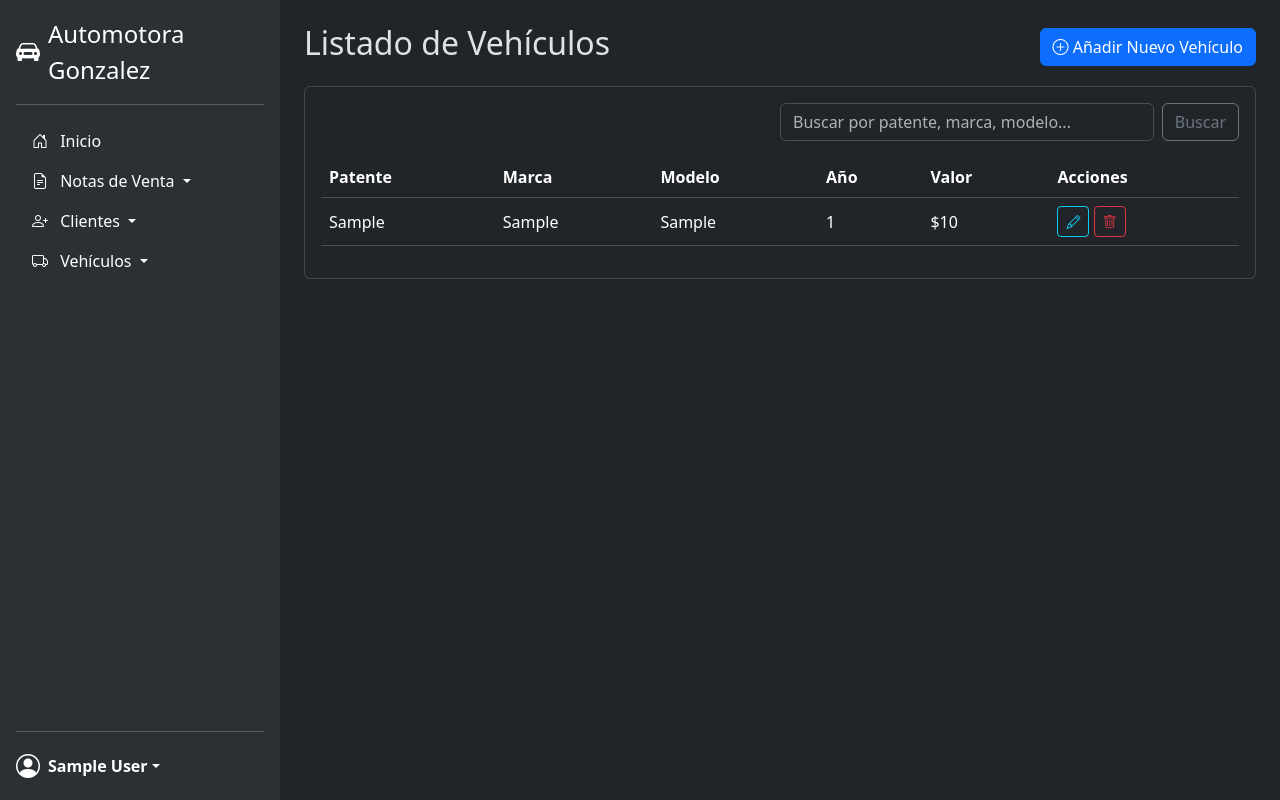
After one commit to RodolfoGomezHernandez/AutomotoraGonzalez, a Flask app: page /vehiculos in a window 1280 px wide. The commit adds this page. Run offline with Flask 3, Linux system fonts and the light colour scheme; a user stored in the database is signed in; tables that the repository leaves empty hold one stand-in row (values such as "Sample post").

Commit message:
Se agrega formularios de listar clientes y vehiculos

```diff
--- a/app/routes.py
+++ b/app/routes.py
@@ -1,15 +1,14 @@
 from flask import render_template, request, flash, redirect, url_for, Blueprint, make_response, abort
 from flask_login import login_required, current_user
 from app import db
-from sqlalchemy import or_, cast, String
+from sqlalchemy import or_, cast, String, Date
 from sqlalchemy.exc import IntegrityError
 from fpdf import FPDF
 import os
 import datetime
 
 from .models import NotaVenta, Cliente, Vehiculo, Pago
-from .forms import NotaVentaForm
-from .forms import ClienteForm, VehiculoForm
+from .forms import NotaVentaForm, ClienteForm, VehiculoForm
 
 bp = Blueprint('main', __name__)
 
@@ -19,12 +18,12 @@ bp = Blueprint('main', __name__)
 def index():
     return render_template('index.html', title='Inicio')
 
+# --- RUTAS DE NOTAS DE VENTA ---
 @bp.route('/notas-venta')
 @login_required
 def listar_notas_venta():
     page = request.args.get('page', 1, type=int)
     per_page = request.args.get('per_page', 20, type=int)
-    # Nuevos parámetros de búsqueda
     search_field = request.args.get('search_field', 'todos')
     search_query = request.args.get('q', '', type=str)
 
@@ -44,7 +43,7 @@ def listar_notas_venta():
             query = query.filter(or_(Vehiculo.marca.like(search_term), Vehiculo.modelo.like(search_term), Vehiculo.patente.like(search_term)))
         elif search_field == 'estado':
             query = query.filter(NotaVenta.estado.like(search_term))
-        else: # Búsqueda en todos los campos
+        else:
             query = query.filter(or_(
                 cast(NotaVenta.id, String).like(search_term),
                 Cliente.nombre.like(search_term),
@@ -69,24 +68,15 @@ def listar_notas_venta():
         search_field=search_field
     )
 
-
-
-
 @bp.route('/notas-venta/crear', methods=['GET', 'POST'])
 @login_required
 def crear_nota_venta():
     form = NotaVentaForm()
     if form.validate_on_submit():
         try:
-            # El pago se crea primero
-            pago = Pago(
-                metodo_pago=form.metodo_pago.data,
-                total=form.monto_final.data
-            )
+            pago = Pago(metodo_pago=form.metodo_pago.data, total=form.monto_final.data)
             db.session.add(pago)
-            db.session.flush() # Se usa flush para obtener el ID del pago antes del commit
-
-            # Se crea la nota de venta
+            db.session.flush()
             nota = NotaVenta(
                 cliente_rut=form.cliente_rut.data,
                 vehiculo_patente=form.vehiculo_patente.data,
@@ -107,157 +97,35 @@ def crear_nota_venta():
         except Exception as e:
             db.session.rollback()
             flash(f'Ocurrió un error inesperado: {e}', 'danger')
-
     return render_template('notas_venta/crear_editar.html', title='Crear Nota de Venta', form=form)
 
-@bp.route('/notas-venta/editar/<int:id>', methods=['GET', 'POST'])
+# ... (resto de rutas de notas de venta: editar, eliminar, pdf)
+
+# --- RUTAS DE CLIENTES ---
+@bp.route('/clientes')
 @login_required
-def editar_nota_venta(id):
-    nota = db.session.get(NotaVenta, id) or abort(404)
-    form = NotaVentaForm(obj=nota)
-
-    if form.validate_on_submit():
-        try:
-            nota.cliente_rut = form.cliente_rut.data
-            nota.vehiculo_patente = form.vehiculo_patente.data
-            nota.fecha_venta = form.fecha_venta.data
-            nota.monto_final = form.monto_final.data
-            nota.estado = form.estado.data
-            nota.observaciones = form.observaciones.data
-
-            if nota.pago:
-                nota.pago.metodo_pago = form.metodo_pago.data
-                nota.pago.total = form.monto_final.data
-
-            db.session.commit()
-            flash('Nota de venta actualizada con éxito.', 'success')
-            return redirect(url_for('main.listar_notas_venta'))
-        except Exception as e:
-            db.session.rollback()
-            flash(f'Error al actualizar la nota de venta: {e}', 'danger')
-
-    # Precargar datos en el formulario para la vista GET
-    form.cliente_rut.data = nota.cliente_rut
-    form.vehiculo_patente.data = nota.vehiculo_patente
-    form.fecha_venta.data = nota.fecha_venta
-    form.monto_final.data = nota.monto_final
-    form.estado.data = nota.estado
-    form.observaciones.data = nota.observaciones
-    if nota.pago:
-        form.metodo_pago.data = nota.pago.metodo_pago
-
-    return render_template('notas_venta/crear_editar.html', title='Editar Nota de Venta', form=form, nota_id=id)
-
-@bp.route('/notas-venta/eliminar/<int:id>', methods=['POST'])
-@login_required
-def eliminar_nota_venta(id):
-    nota = db.session.get(NotaVenta, id) or abort(404)
-    try:
-        # Es importante eliminar la nota primero, y el pago después si es necesario
-        # por la relación de clave foránea. O configurar el borrado en cascada en el modelo.
-        pago = nota.pago
-        db.session.delete(nota)
-        if pago:
-            db.session.delete(pago)
-        db.session.commit()
-        flash('Nota de venta eliminada con éxito.', 'success')
-    except Exception as e:
-        db.session.rollback()
-        flash(f'Error al eliminar la nota de venta: {e}', 'danger')
-
-    return redirect(url_for('main.listar_notas_venta'))
-
-# Clase personalizada para añadir cabecera y pie de página al PDF
-class PDF(FPDF):
-    def header(self):
-        logo_path = os.path.join(os.path.abspath(os.path.dirname(__name__)), 'app', 'static', 'img', 'logo.png')
-        if os.path.exists(logo_path):
-            self.image(logo_path, 10, 8, 33)
-            self.set_font('Arial', 'B', 15)
-            self.cell(80)
-            self.cell(30, 10, 'Nota de Venta', 0, 0, 'C')
-            self.ln(20)
-
-    def footer(self):
-        self.set_y(-15)
-        self.set_font('Arial', 'I', 8)
-        self.cell(0, 10, f'Página {self.page_no()}', 0, 0, 'C')
-        self.cell(0, 10, 'Automotora Gonzalez | Gracias por su compra.', 0, 0, 'R')
-
-@bp.route('/notas-venta/pdf/<int:id>')
-@login_required
-def generar_pdf(id):
-    nota = db.session.get(NotaVenta, id) or abort(404)
-
-    pdf = PDF()
-    pdf.add_page()
-
-    # --- Información General ---
-    pdf.set_font('Arial', 'B', 12)
-    pdf.cell(0, 10, f"Folio: #{nota.id}", 0, 1)
-    pdf.set_font('Arial', '', 12)
-    pdf.cell(0, 10, f"Fecha de Venta: {nota.fecha_venta.strftime('%d-%m-%Y')}", 0, 1)
-    pdf.ln(10)
-
-    # --- Datos del Cliente y Vendedor ---
-    pdf.set_font('Arial', 'B', 12)
-    pdf.set_fill_color(230, 245, 230)
-    pdf.cell(95, 10, 'Datos del Cliente', 1, 0, 'C', fill=True)
-    pdf.cell(95, 10, 'Datos del Vendedor', 1, 1, 'C', fill=True)
-
-    pdf.set_font('Arial', '', 10)
-    pdf.cell(95, 7, f"Nombre: {nota.cliente.nombre} {nota.cliente.apellido}", 1, 0)
-    pdf.cell(95, 7, f"Nombre: {nota.vendedor.name}", 1, 1)
-    pdf.cell(95, 7, f"RUT: {nota.cliente.rut_formateado()}", 1, 0)
-    pdf.cell(95, 7, f"Email: {nota.vendedor.email}", 1, 1)
-    pdf.cell(95, 7, f"Telefono: {nota.cliente.telefono}", 1, 0)
-    pdf.cell(95, 7, "", 1, 1)
-
-    pdf.multi_cell(95, 7, f"Direccion: {nota.cliente.direccion}, {nota.cliente.ciudad}", 1)
-    pdf.ln(10)
-
-    # --- Detalles del Vehículo ---
-    pdf.set_font('Arial', 'B', 12)
-    pdf.cell(0, 10, 'Detalles del Vehiculo', 1, 1, 'C', fill=True)
-
-    pdf.set_font('Arial', '', 10)
-    pdf.cell(95, 7, f"Patente: {nota.vehiculo.patente}", 1, 0)
-    pdf.cell(95, 7, f"Marca / Modelo: {nota.vehiculo.marca} {nota.vehiculo.modelo}", 1, 1)
-    pdf.cell(95, 7, f"Ano: {nota.vehiculo.ano}", 1, 0)
-    pdf.cell(95, 7, f"N Chasis: {nota.vehiculo.chasis_n}", 1, 1)
-    pdf.cell(95, 7, f"N Motor: {nota.vehiculo.motor_n}", 1, 0)
-    pdf.cell(95, 7, f"Color: {nota.vehiculo.color}", 1, 1)
-    pdf.ln(10)
-
-    # --- Condiciones de Pago y Total ---
-    pdf.set_font('Arial', 'B', 12)
-    pdf.cell(0, 10, 'Condiciones de la Venta', 1, 1, 'C', fill=True)
-
-    pdf.set_font('Arial', '', 10)
-    pdf.cell(0, 7, f"Metodo de Pago: {nota.pago.metodo_pago.capitalize()}", 1, 1)
-
-    pdf.multi_cell(0, 7, f"Observaciones: {nota.observaciones or 'Sin observaciones.'}", 1)
-
-    pdf.set_font('Arial', 'B', 14)
-    monto_formateado = "${:,.0f}".format(nota.monto_final).replace(',', '.')
-    pdf.cell(0, 15, f"Monto Final: {monto_formateado}", 1, 1, 'R')
-
-    response = make_response(bytes(pdf.output()))
-    response.headers['Content-Type'] = 'application/pdf'
-    response.headers['Content-Disposition'] = f'inline; filename=nota_venta_{nota.id}.pdf'
-
-    return response
-
+def listar_clientes():
+    page = request.args.get('page', 1, type=int)
+    search_query = request.args.get('q', '', type=str)
+    query = Cliente.query
+    if search_query:
+        search_term = f"%{search_query}%"
+        query = query.filter(or_(
+            Cliente.rut.like(search_term),
+            Cliente.nombre.like(search_term),
+            Cliente.apellido.like(search_term)
+        ))
+    clientes = query.order_by(Cliente.nombre).paginate(page=page, per_page=15)
+    return render_template('listar_clientes.html', title='Listado de Clientes', clientes=clientes, search_query=search_query)
 
 @bp.route('/clientes/crear', methods=['GET', 'POST'])
 @login_required
 def crear_cliente():
     form = ClienteForm()
     if form.validate_on_submit():
-        # Limpia el RUT antes de guardarlo en la base de datos
         rut_limpio = form.rut.data.replace(".", "").replace("-", "").lower()
         cliente = Cliente(
-            rut=rut_limpio, # Guarda el RUT sin formato
+            rut=rut_limpio,
             nombre=form.nombre.data,
             apellido=form.apellido.data,
             telefono=form.telefono.data,
@@ -267,9 +135,56 @@ def crear_cliente():
         db.session.add(cliente)
         db.session.commit()
         flash('Cliente añadido con éxito.', 'success')
-        return redirect(url_for('main.index'))
+        return redirect(url_for('main.listar_clientes'))
     return render_template('crear_editar_simple.html', title='Añadir Nuevo Cliente', form=form)
 
+@bp.route('/clientes/editar/<rut>', methods=['GET', 'POST'])
+@login_required
+def editar_cliente(rut):
+    cliente = Cliente.query.get_or_404(rut)
+    form = ClienteForm(original_rut=cliente.rut, obj=cliente)
+    if form.validate_on_submit():
+        rut_limpio = form.rut.data.replace(".", "").replace("-", "").lower()
+        cliente.rut = rut_limpio
+        cliente.nombre = form.nombre.data
+        cliente.apellido = form.apellido.data
+        cliente.telefono = form.telefono.data
+        cliente.direccion = form.direccion.data
+        cliente.ciudad = form.ciudad.data
+        db.session.commit()
+        flash('Cliente actualizado con éxito.', 'success')
+        return redirect(url_for('main.listar_clientes'))
+    form.rut.data = cliente.rut_formateado()
+    return render_template('crear_editar_simple.html', title='Editar Cliente', form=form)
+
+@bp.route('/clientes/eliminar/<rut>', methods=['POST'])
+@login_required
+def eliminar_cliente(rut):
+    cliente = Cliente.query.get_or_404(rut)
+    if cliente.notas_venta.first():
+        flash('No se puede eliminar un cliente con notas de venta asociadas.', 'danger')
+        return redirect(url_for('main.listar_clientes'))
+    db.session.delete(cliente)
+    db.session.commit()
+    flash('Cliente eliminado con éxito.', 'success')
+    return redirect(url_for('main.listar_clientes'))
+
+# --- RUTAS DE VEHÍCULOS ---
+@bp.route('/vehiculos')
+@login_required
+def listar_vehiculos():
+    page = request.args.get('page', 1, type=int)
+    search_query = request.args.get('q', '', type=str)
+    query = Vehiculo.query
+    if search_query:
+        search_term = f"%{search_query}%"
+        query = query.filter(or_(
+            Vehiculo.patente.like(search_term),
+            Vehiculo.marca.like(search_term),
+            Vehiculo.modelo.like(search_term)
+        ))
+    vehiculos = query.order_by(Vehiculo.marca).paginate(page=page, per_page=15)
+    return render_template('listar_vehiculos.html', title='Listado de Vehículos', vehiculos=vehiculos, search_query=search_query)
 
 @bp.route('/vehiculos/crear', methods=['GET', 'POST'])
 @login_required
@@ -290,5 +205,37 @@ def crear_vehiculo():
         db.session.add(vehiculo)
         db.session.commit()
         flash('Vehículo añadido con éxito.', 'success')
-        return redirect(url_for('main.index'))
+        return redirect(url_for('main.listar_vehiculos'))
     return render_template('crear_editar_simple.html', title='Añadir Nuevo Vehículo', form=form)
+
+@bp.route('/vehiculos/editar/<patente>', methods=['GET', 'POST'])
+@login_required
+def editar_vehiculo(patente):
+    vehiculo = Vehiculo.query.get_or_404(patente)
+    form = VehiculoForm(original_patente=vehiculo.patente, original_chasis_n=vehiculo.chasis_n, original_motor_n=vehiculo.motor_n, obj=vehiculo)
+    if form.validate_on_submit():
+        vehiculo.patente = form.patente.data
+        vehiculo.marca = form.marca.data
+        vehiculo.modelo = form.modelo.data
+        vehiculo.ano = form.ano.data
+        vehiculo.color = form.color.data
+        vehiculo.chasis_n = form.chasis_n.data
+        vehiculo.motor_n = form.motor_n.data
+        vehiculo.valor = form.valor.data
+        vehiculo.descripcion = form.descripcion.data
+        db.session.commit()
+        flash('Vehículo actualizado con éxito.', 'success')
+        return redirect(url_for('main.listar_vehiculos'))
+    return render_template('crear_editar_simple.html', title='Editar Vehículo', form=form)
+
+@bp.route('/vehiculos/eliminar/<patente>', methods=['POST'])
+@login_required
+def eliminar_vehiculo(patente):
+    vehiculo = Vehiculo.query.get_or_404(patente)
+    if vehiculo.notas_venta.first():
+        flash('No se puede eliminar un vehículo con notas de venta asociadas.', 'danger')
+        return redirect(url_for('main.listar_vehiculos'))
+    db.session.delete(vehiculo)
+    db.session.commit()
+    flash('Vehículo eliminado con éxito.', 'success')
+    return redirect(url_for('main.listar_vehiculos'))
--- a/app/templates/base.html
+++ b/app/templates/base.html
@@ -40,16 +40,19 @@
                     </a>
                     <div class="collapse" id="clientes-collapse">
                         <ul class="btn-toggle-nav list-unstyled fw-normal pb-1 small ms-4">
+                            <li><a href="{{ url_for('main.listar_clientes') }}" class="link-body-emphasis d-inline-flex text-decoration-none rounded">Listar</a></li>
                             <li><a href="{{ url_for('main.crear_cliente') }}" class="link-body-emphasis d-inline-flex text-decoration-none rounded">Añadir</a></li>
                         </ul>
                     </div>
                 </li>
+
                 <li>
                     <a href="#vehiculos-collapse" class="nav-link link-body-emphasis dropdown-toggle" data-bs-toggle="collapse" aria-expanded="false">
                         <i class="bi bi-truck me-2"></i> Vehículos
                     </a>
                     <div class="collapse" id="vehiculos-collapse">
                         <ul class="btn-toggle-nav list-unstyled fw-normal pb-1 small ms-4">
+                            <li><a href="{{ url_for('main.listar_vehiculos') }}" class="link-body-emphasis d-inline-flex text-decoration-none rounded">Listar</a></li>
                             <li><a href="{{ url_for('main.crear_vehiculo') }}" class="link-body-emphasis d-inline-flex text-decoration-none rounded">Añadir</a></li>
                         </ul>
                     </div>
--- /dev/null
+++ b/app/templates/listar_vehiculos.html
@@ -0,0 +1,97 @@
+{% extends "base.html" %}
+
+{% block content %}
+    <div class="d-flex justify-content-between align-items-center mb-3">
+        <h2>Listado de Vehículos</h2>
+        <a href="{{ url_for('main.crear_vehiculo') }}" class="btn btn-primary">
+            <i class="bi bi-plus-circle"></i> Añadir Nuevo Vehículo
+        </a>
+    </div>
+
+    <div class="card">
+        <div class="card-body">
+             <!-- Formulario de Búsqueda -->
+            <form method="get" class="d-flex w-50 ms-auto mb-3">
+                <input type="text" name="q" class="form-control me-2" placeholder="Buscar por patente, marca, modelo..." value="{{ search_query or '' }}">
+                <button type="submit" class="btn btn-outline-secondary">Buscar</button>
+            </form>
+
+            <div class="table-responsive">
+                <table class="table table-hover align-middle">
+                    <thead>
+                        <tr>
+                            <th>Patente</th>
+                            <th>Marca</th>
+                            <th>Modelo</th>
+                            <th>Año</th>
+                            <th>Valor</th>
+                            <th>Acciones</th>
+                        </tr>
+                    </thead>
+                    <tbody>
+                        {% for vehiculo in vehiculos.items %}
+                        <tr>
+                            <td>{{ vehiculo.patente }}</td>
+                            <td>{{ vehiculo.marca }}</td>
+                            <td>{{ vehiculo.modelo }}</td>
+                            <td>{{ vehiculo.ano }}</td>
+                            <td>${{ "{:,.0f}".format(vehiculo.valor).replace(',', '.') }}</td>
+                            <td>
+                                <a href="{{ url_for('main.editar_vehiculo', patente=vehiculo.patente) }}" class="btn btn-sm btn-outline-info" title="Editar"><i class="bi bi-pencil"></i></a>
+                                <button type="button" class="btn btn-sm btn-outline-danger" data-bs-toggle="modal" data-bs-target="#deleteModal{{ vehiculo.patente }}" title="Eliminar"><i class="bi bi-trash"></i></button>
+                            </td>
+                        </tr>
+                        <!-- Modal de Eliminación -->
+                        <div class="modal fade" id="deleteModal{{ vehiculo.patente }}" tabindex="-1">
+                          <div class="modal-dialog">
+                            <div class="modal-content">
+                              <div class="modal-header">
+                                <h5 class="modal-title">Confirmar Eliminación</h5>
+                                <button type="button" class="btn-close" data-bs-dismiss="modal"></button>
+                              </div>
+                              <div class="modal-body">
+                                <p>¿Estás seguro de que quieres eliminar el vehículo <strong>{{ vehiculo.marca }} {{ vehiculo.modelo }} ({{ vehiculo.patente }})</strong>?</p>
+                                <p class="text-danger small">Esta acción no se puede deshacer.</p>
+                              </div>
+                              <div class="modal-footer">
+                                <button type="button" class="btn btn-secondary" data-bs-dismiss="modal">Cancelar</button>
+                                <form action="{{ url_for('main.eliminar_vehiculo', patente=vehiculo.patente) }}" method="post" class="d-inline">
+                                   <button type="submit" class="btn btn-danger">Eliminar</button>
+                                </form>
+                              </div>
+                            </div>
+                          </div>
+                        </div>
+                        {% else %}
+                        <tr>
+                            <td colspan="6" class="text-center">No hay vehículos registrados o no se encontraron coincidencias.</td>
+                        </tr>
+                        {% endfor %}
+                    </tbody>
+                </table>
+            </div>
+
+            {% if vehiculos.pages > 1 %}
+            <nav class="mt-3">
+              <ul class="pagination justify-content-center">
+                <li class="page-item {% if not vehiculos.has_prev %}disabled{% endif %}">
+                  <a class="page-link" href="{{ url_for('main.listar_vehiculos', page=vehiculos.prev_num, q=search_query) if vehiculos.has_prev else '#' }}">Anterior</a>
+                </li>
+                {% for page_num in vehiculos.iter_pages() %}
+                    {% if page_num %}
+                        <li class="page-item {% if vehiculos.page == page_num %}active{% endif %}">
+                            <a class="page-link" href="{{ url_for('main.listar_vehiculos', page=page_num, q=search_query) }}">{{ page_num }}</a>
+                        </li>
+                    {% else %}
+                        <li class="page-item disabled"><span class="page-link">…</span></li>
+                    {% endif %}
+                {% endfor %}
+                <li class="page-item {% if not vehiculos.has_next %}disabled{% endif %}">
+                  <a class="page-link" href="{{ url_for('main.listar_vehiculos', page=vehiculos.next_num, q=search_query) if vehiculos.has_next else '#' }}">Siguiente</a>
+                </li>
+              </ul>
+            </nav>
+            {% endif %}
+        </div>
+    </div>
+{% endblock %}
```
Also changed, not shown: app/templates/listar_clientes.html (added, +95 -0 lines).
